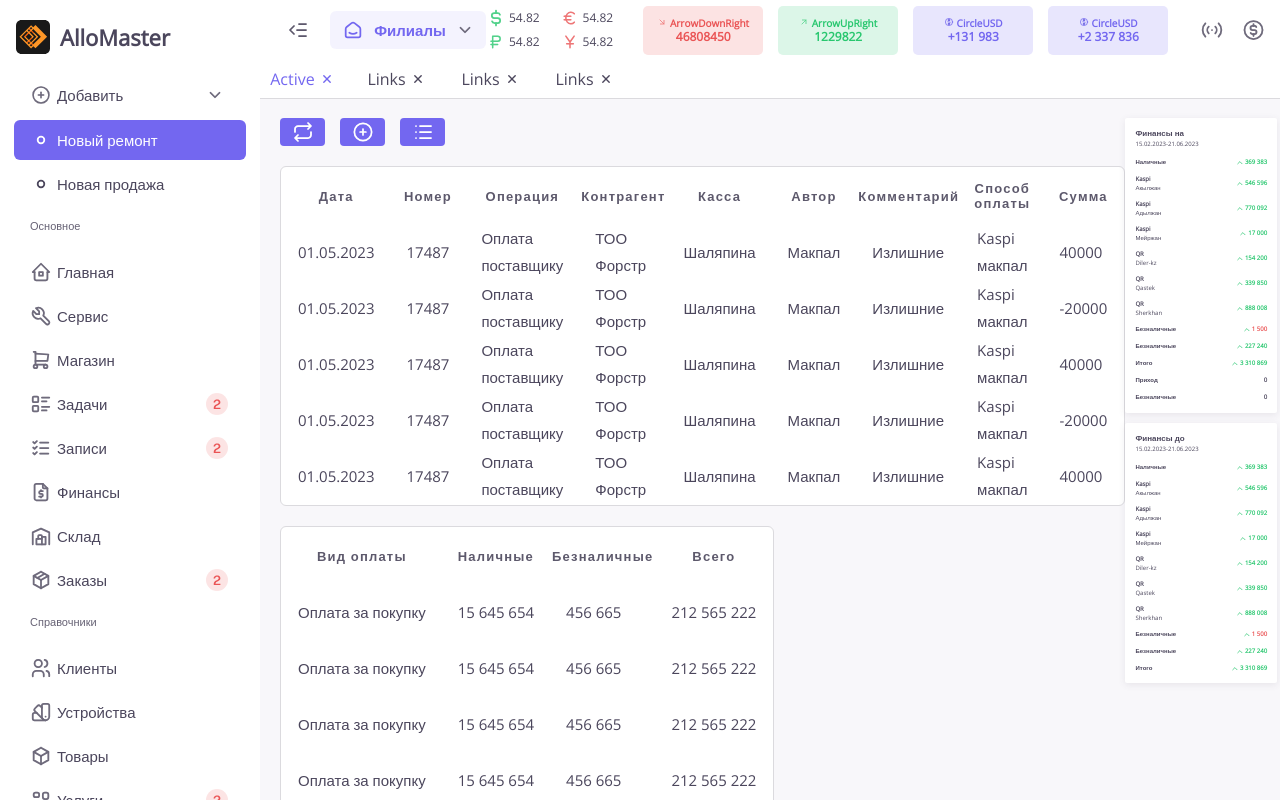
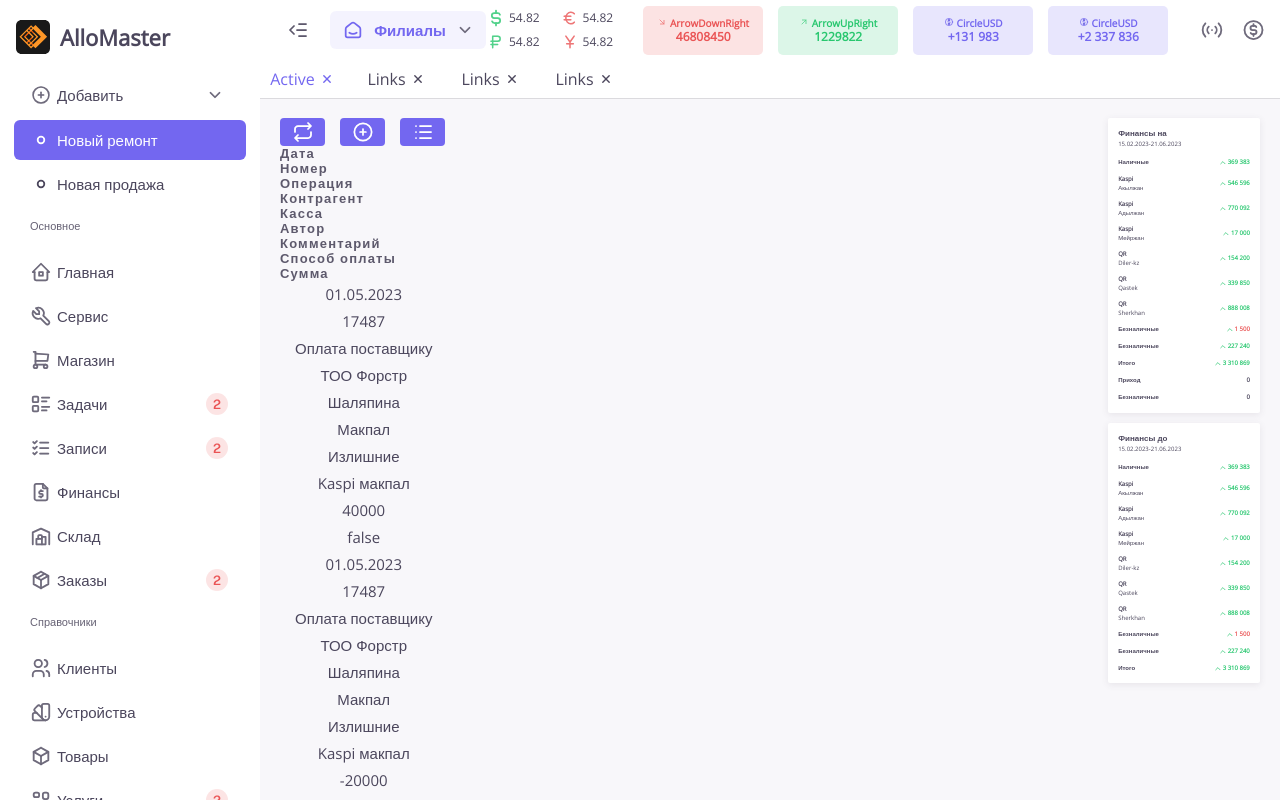
Before and after one commit to Aidar05/srm-project, a Vue app: page / in a window 1280 px wide. Shown: the top 800 px of the page. Built offline with nearby package versions, Linux system fonts and the light colour scheme.

Commit message:
Таблицу переделываю с css grid

```diff
--- a/src/assets/css/content.css
+++ b/src/assets/css/content.css
@@ -32,17 +32,24 @@
 }
 
 /* Таблицы */
-table{
+/* table{
+  width: 100%;
   background-color: white;
   border: 1px solid rgba(219, 218, 222, 1);
+  border-collapse: separate;
+  border-spacing: 0px;
   border-radius: 6px;
   margin-top: 20px;
+} */
+
+.grid-row{
+  height: 54px;
 }
 
-.row{
-  height: 54px;
-  border: 1px solid rgb(44, 43, 46);
-}
+/* Это для разделения между строками в таблице */
+/* table > *:not(:last-child) *{
+  border-bottom: solid 1px rgb(219, 218, 222, 1);
+} */
 
 .column-names{
   font-size: 13px;
@@ -58,7 +65,28 @@ table{
   line-height: 27px;
   padding: 0 15px 0 15px;
   color: var(--text-color);
+  text-align: center;
 }
+
+/* вторая версия */
+/* .grid-table {
+  display: grid;
+  grid-template-columns: repeat(9, 1fr);
+  gap: 10px;
+} */
+
+.header {
+  font-weight: bold;
+}
+
+.grid-row {
+  display: contents;
+}
+
+.grid-cell {
+  padding: 10px;
+}
+
 
 .sales-map{
   width: 152px;
--- a/src/components/Content.vue
+++ b/src/components/Content.vue
@@ -5,7 +5,7 @@
 
       <ContentTable :tableData="tableOne" />
 
-      <ContentTable :tableData="tableTwo" />
+      <!-- <ContentTable :tableData="tableTwo" /> -->
     </div>
 
     <div class="right-content-container">
--- a/src/components/ContentComponents/ContentTable.vue
+++ b/src/components/ContentComponents/ContentTable.vue
@@ -1,22 +1,31 @@
 <template>
-  <div class="content-table">
-    <table>
+    <!-- <table class="content-table">
 
-      <!-- Названия колон таблицы -->
+      Названия колон таблицы
       <tr class="row">
         <th v-for="(header, index) in tableData[0]" :key="index" class="column-names">
           {{ header }}
         </th>
       </tr>
 
-      <!-- Элементы таблицы -->
+      Элементы таблицы
       <tr v-for="(row, index) in tableData.slice(1)" :key="index" class="row">
         <td v-for="(value, key) in Object.entries(row).slice(0, -1)" :key="key" class="row-element">
           {{ value[1] }}
         </td>
       </tr>
-    </table>
+    </table> -->
 
+    <div class="grid-table">
+      <div v-for="(header, index) in tableData[0]" :key="index" class="column-names">
+        {{ header }}
+      </div>
+
+      <div v-for="(row, index) in tableData.slice(1)" :key="index" class="grid-row">
+        <div v-for="(value, index) in Object.entries(row)" :key="index" class="row-element">
+          {{ value[1] }}
+        </div>
+      </div>
   </div>
 </template>
 
```
